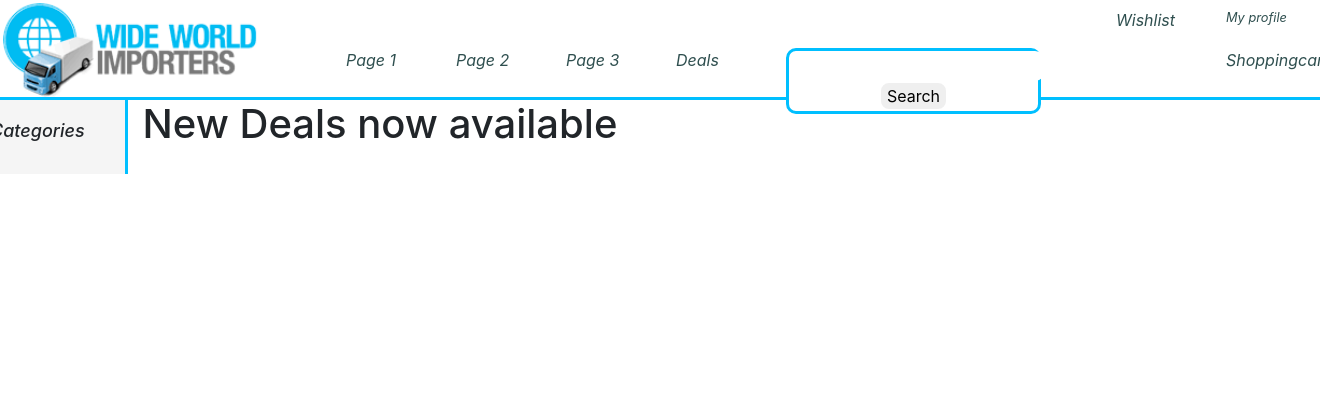
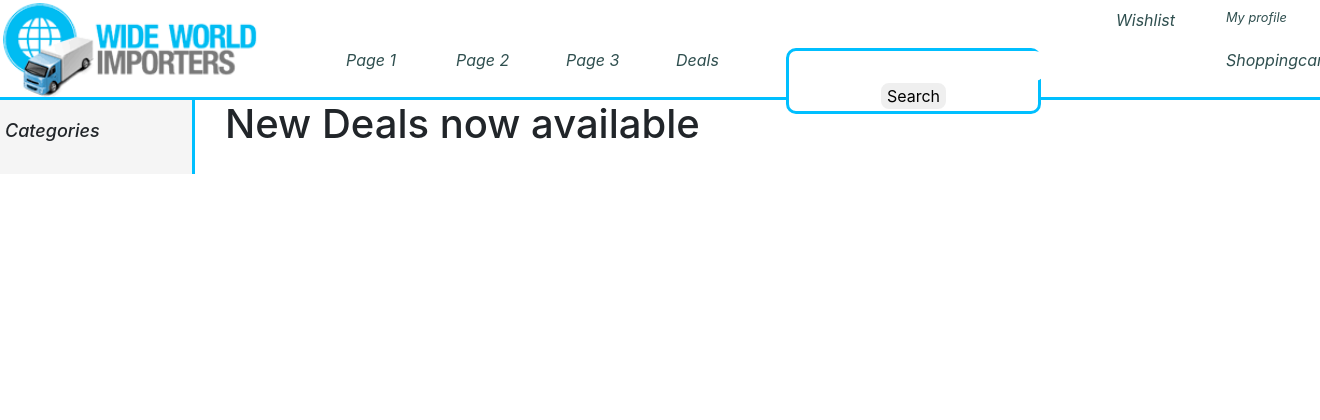
Before and after one commit to WindesheimP3/WWI-Webshop, a PHP site: page /Index.php in a window 1320 px wide; the page is wider, and only the part inside the window is pictured. Shown: the top 420 px of that part. Run offline with PHP 8.4, Linux system fonts and the light colour scheme; data that the repository does not hold is empty.

Commit message:
sidebar short fix

```diff
--- a/inc/Sidebar.php
+++ b/inc/Sidebar.php
@@ -3,7 +3,7 @@
 include "sql-statements/Database-Connectie.php";
 include "sql-statements/sidebar/SQL-category.php"
 ?>
-<nav class="sidebar col-1.9 sidebar">
+<nav class="sidebar col-2 sidebar">
     <div class="sidebar-sticky nav flex-column" id="Sidebar">
         <a class="nav-item h5"> Categories</a>
         <br>
```
